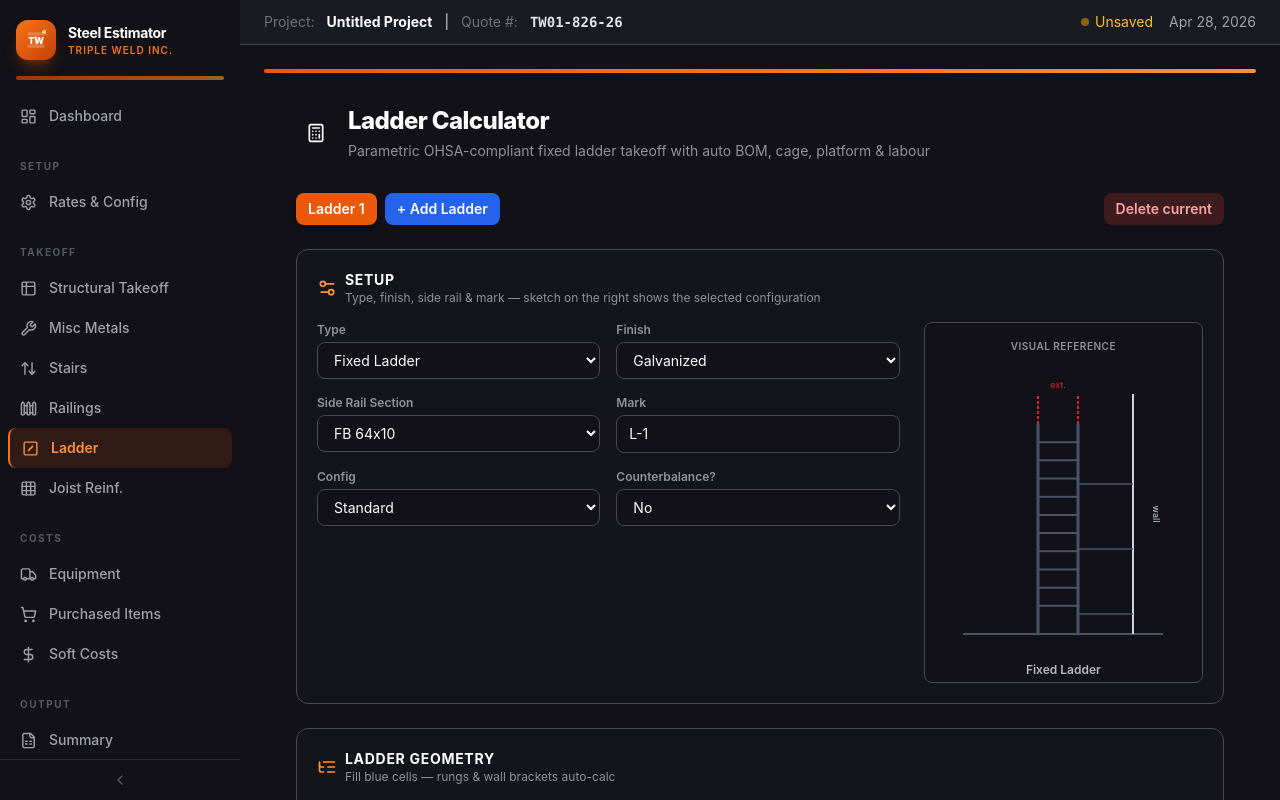
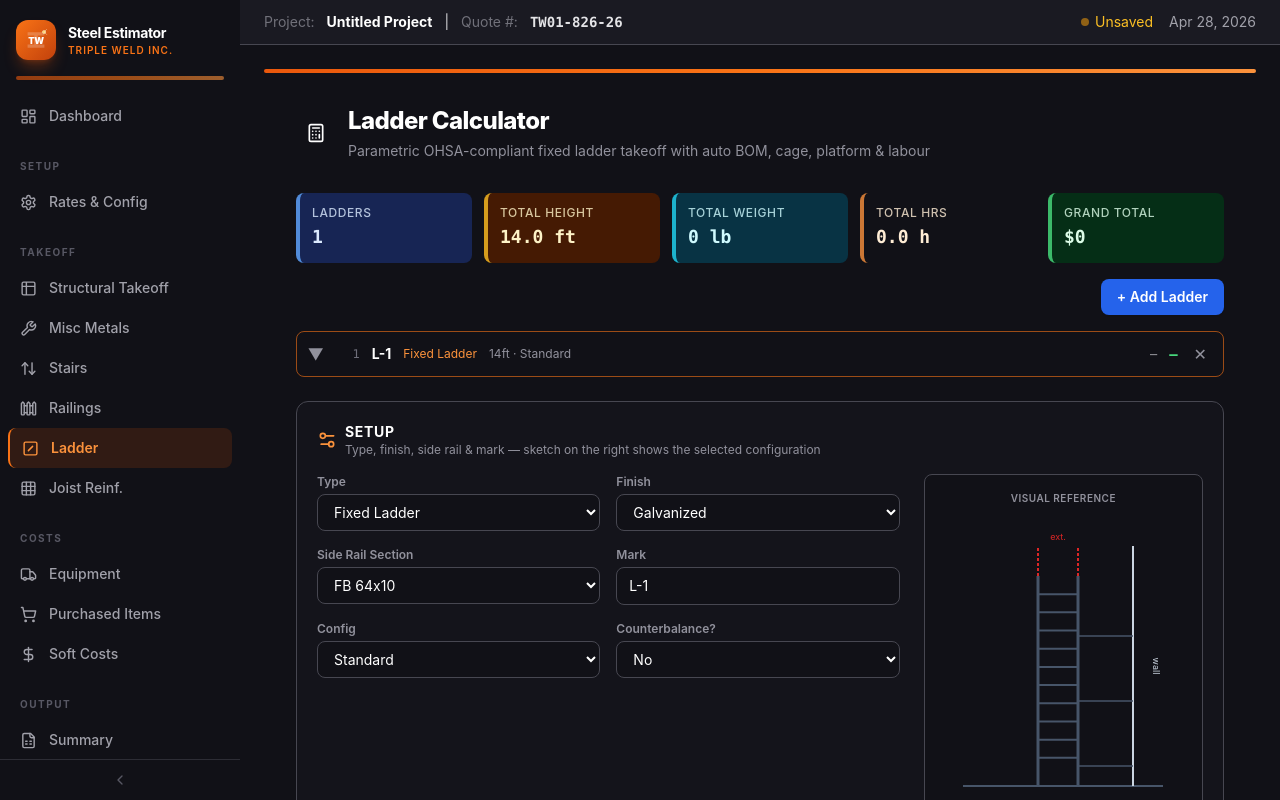
Before and after one commit to Tripleweld/steel-estimator-pro, a React (Vite) app: page /ladder in a window 1280 px wide. Both pictures are taken after a click on the button "+ Add Ladder". Built offline with nearby package versions, Linux system fonts and the light colour scheme.

Commit message:
Ladder: replace tab nav with vertical card list (Railings-style) + summary cards + grand total bar

```diff
--- a/src/pages/Ladder.jsx
+++ b/src/pages/Ladder.jsx
@@ -574,22 +574,34 @@ export default function Ladder() {
           </div>
         </div>
 
-        {/* Multi-ladder tab nav */}
-        <div className="mb-6 flex flex-wrap items-center gap-2">
-          {(state.ladder || []).map((l, i) => (
-            <button
-              key={l.id}
-              type="button"
-              onClick={() => setActiveIdx(i)}
-              className={`px-3 py-1.5 rounded-lg text-sm font-semibold transition ${
-                i === safeIdx
-                  ? 'bg-fire-600 text-white shadow-md'
-                  : 'bg-steel-700 text-steel-300 hover:bg-steel-600'
-              }`}
-            >
-              {`Ladder ${i + 1}${l.location ? ` — ${l.location}` : ''}${l.committedAt ? ' ✓' : ''}`}
-            </button>
-          ))}
+        {/* Summary cards across all ladders */}
+        {(state.ladder?.length || 0) > 0 && (
+          <div className="grid grid-cols-2 md:grid-cols-3 lg:grid-cols-5 gap-3 mb-4">
+            <div className="rounded-lg border-l-4 border-blue-400/80 bg-blue-950 p-3 text-blue-100">
+              <div className="text-xs font-medium uppercase tracking-wider opacity-80">Ladders</div>
+              <div className="mt-0.5 text-lg font-bold font-mono">{state.ladder.length}</div>
+            </div>
+            <div className="rounded-lg border-l-4 border-amber-400/80 bg-amber-950 p-3 text-amber-100">
+              <div className="text-xs font-medium uppercase tracking-wider opacity-80">Total Height</div>
+              <div className="mt-0.5 text-lg font-bold font-mono">{(state.ladder.reduce((sum, l) => sum + Number(l.heightFt || 14), 0)).toFixed(1)} ft</div>
+            </div>
+            <div className="rounded-lg border-l-4 border-cyan-400/80 bg-cyan-950 p-3 text-cyan-100">
+              <div className="text-xs font-medium uppercase tracking-wider opacity-80">Total Weight</div>
+              <div className="mt-0.5 text-lg font-bold font-mono">{state.ladder.reduce((sum, l) => sum + Number(l.totalsCommit?.weight || 0), 0).toFixed(0)} lb</div>
+            </div>
+            <div className="rounded-lg border-l-4 border-fire-400/80 bg-fire-950 p-3 text-fire-100">
+              <div className="text-xs font-medium uppercase tracking-wider opacity-80">Total Hrs</div>
+              <div className="mt-0.5 text-lg font-bold font-mono">{(state.ladder.reduce((sum, l) => sum + Number(l.totalsCommit?.fabHrs || 0) + Number(l.totalsCommit?.instHrs || 0), 0)).toFixed(1)} h</div>
+            </div>
+            <div className="rounded-lg border-l-4 border-green-400/80 bg-green-950 p-3 text-green-100">
+              <div className="text-xs font-medium uppercase tracking-wider opacity-80">Grand Total</div>
+              <div className="mt-0.5 text-lg font-bold font-mono">${state.ladder.reduce((sum, l) => sum + Number(l.totalsCommit?.total || 0), 0).toFixed(0)}</div>
+            </div>
+          </div>
+        )}
+
+        {/* Add Ladder button */}
+        <div className="mb-4 flex justify-end">
           <button
             type="button"
             onClick={() => {
@@ -597,25 +609,53 @@ export default function Ladder() {
               dispatch({ type: 'ADD_LADDER_ROW' })
               setActiveIdx(newIdx)
             }}
-            className="px-3 py-1.5 rounded-lg text-sm font-semibold bg-blue-600 text-white hover:bg-blue-500"
+            className="px-4 py-2 bg-blue-600 hover:bg-blue-500 text-white text-sm font-semibold rounded-lg shadow-sm transition"
           >
             + Add Ladder
           </button>
+        </div>
+
+        {/* Ladder cards (vertical list, one per ladder) */}
         {(state.ladder?.length || 0) > 0 && (
+          <div className="mb-6 space-y-2">
+            {(state.ladder || []).map((l, i) => {
+              const isActive = i === safeIdx
+              const tot = l.totalsCommit || {}
+              return (
+                <div key={l.id} className={`border rounded-lg overflow-hidden transition ${isActive ? 'border-fire-500/60 bg-fire-950/20' : 'border-steel-700 bg-steel-900/40 hover:bg-steel-800/40'}`}>
+                  <div className="flex items-center gap-3 px-3 py-2.5">
+                    <button type="button" onClick={() => setActiveIdx(i)} className="flex-1 flex items-center gap-3 text-left">
+                      <span className={`text-steel-400 transition-transform ${isActive ? 'rotate-90' : ''}`}>▶</span>
+                      <span className="font-mono text-xs text-steel-500 w-6 text-right">{i + 1}</span>
+                      <span className="font-bold text-white text-sm">{l.mark || `L-${i+1}`}</span>
+                      <span className="text-fire-400 text-xs">{l.type || 'Roof Access'}</span>
+                      <span className="text-steel-400 text-xs">{l.heightFt || 14}ft · {l.config || 'Standard'}</span>
+                      <span className="ml-auto text-steel-300 font-mono text-xs">
+                        {tot.weight ? `${Number(tot.weight).toFixed(0)} lb` : '—'}{tot.fabHrs ? ` · ${Number(tot.fabHrs).toFixed(1)}h fab` : ''}
+                      </span>
+                      <span className="text-green-400 font-mono font-bold text-sm">{tot.total ? `${Number(tot.total).toFixed(0)}` : '—'}</span>
+                      {l.committedAt && <span className="text-green-400 text-xs">✓</span>}
+                    </button>
                     <button
                       type="button"
-              onClick={() => {
-                if (window.confirm(`Delete Ladder ${safeIdx + 1}?`)) {
-                  dispatch({ type: 'DELETE_LADDER_ROW', payload: ladderId })
-                  setActiveIdx(Math.max(safeIdx - 1, 0))
+                      onClick={(e) => {
+                        e.stopPropagation()
+                        if (window.confirm(`Delete Ladder ${i + 1}?`)) {
+                          dispatch({ type: 'DELETE_LADDER_ROW', payload: l.id })
+                          setActiveIdx(Math.max(i - 1, 0))
                         }
                       }}
-              className="ml-auto px-3 py-1.5 rounded-lg text-sm font-semibold bg-red-500/20 text-red-300 hover:bg-red-500/40"
+                      title="Delete"
+                      className="text-steel-400 hover:text-red-400 transition px-1"
                     >
-              Delete current
+                      ✕
                     </button>
+                  </div>
+                </div>
+              )
+            })}
+          </div>
         )}
-        </div>
 
         {(state.ladder?.length || 0) === 0 && (
           <div className="mb-6 rounded-xl border border-dashed border-steel-600 bg-steel-900/40 p-10 text-center">
@@ -1050,6 +1090,20 @@ export default function Ladder() {
             </div>
           </details>
         </SectionCard>
+
+        {/* Grand total bar */}
+        <div className="mt-6 bg-steel-800/80 border border-steel-600 rounded-lg p-4">
+          <div className="flex items-center justify-between flex-wrap gap-3">
+            <span className="text-lg font-bold text-white uppercase tracking-wider">Grand Total — All Ladders</span>
+            <div className="flex gap-5 text-sm font-mono flex-wrap">
+              <span className="text-steel-300">{state.ladder?.length || 0} ladders</span>
+              <span className="text-steel-300">{state.ladder?.reduce((sum, l) => sum + Number(l.totalsCommit?.weight || 0), 0).toFixed(0) || 0} lb</span>
+              <span className="text-amber-300">{state.ladder?.reduce((sum, l) => sum + Number(l.totalsCommit?.fabHrs || 0), 0).toFixed(1) || 0} fab hrs</span>
+              <span className="text-cyan-300">{state.ladder?.reduce((sum, l) => sum + Number(l.totalsCommit?.instHrs || 0), 0).toFixed(1) || 0} inst hrs</span>
+              <span className="text-green-400 font-bold text-base">${state.ladder?.reduce((sum, l) => sum + Number(l.totalsCommit?.total || 0), 0).toFixed(0) || 0}</span>
+            </div>
+          </div>
+        </div>
         </>)}
 
         {/* Footer */}
```
Lines whose indentation alone changed are shown as unchanged.
